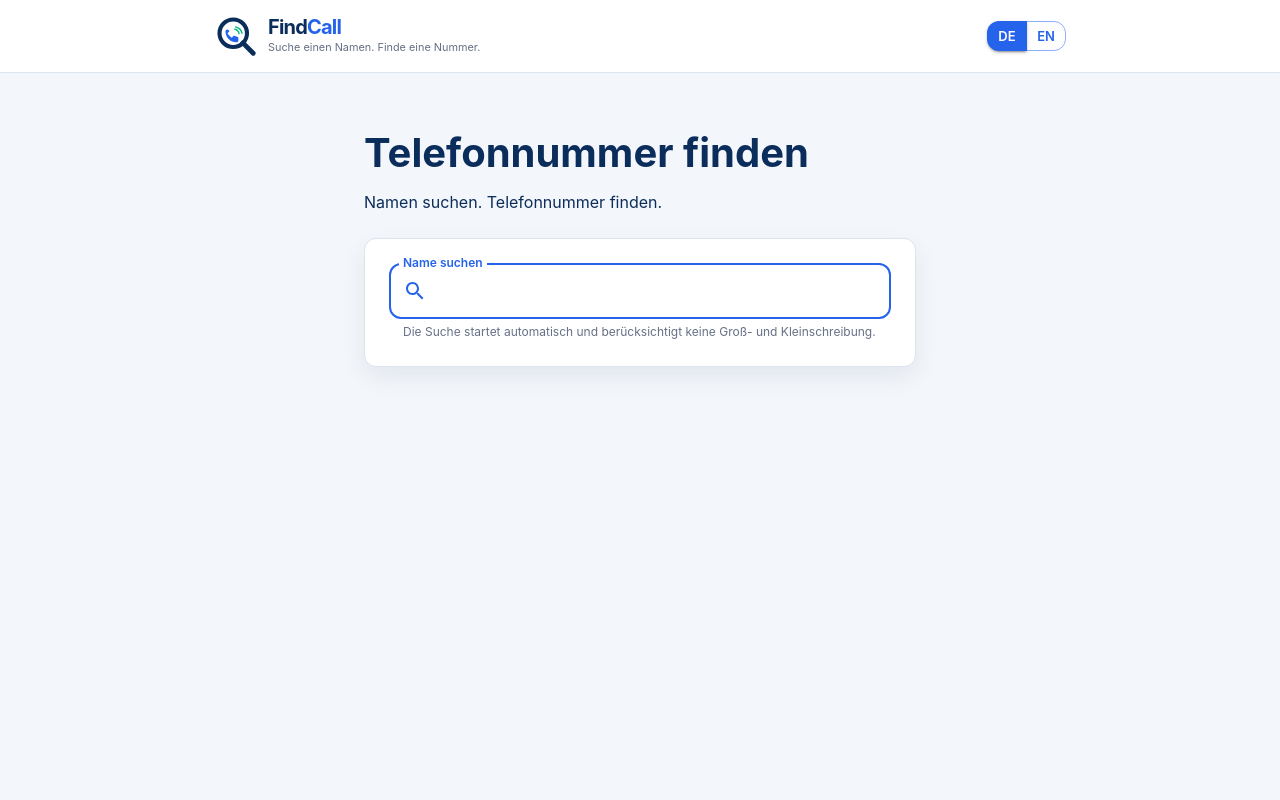
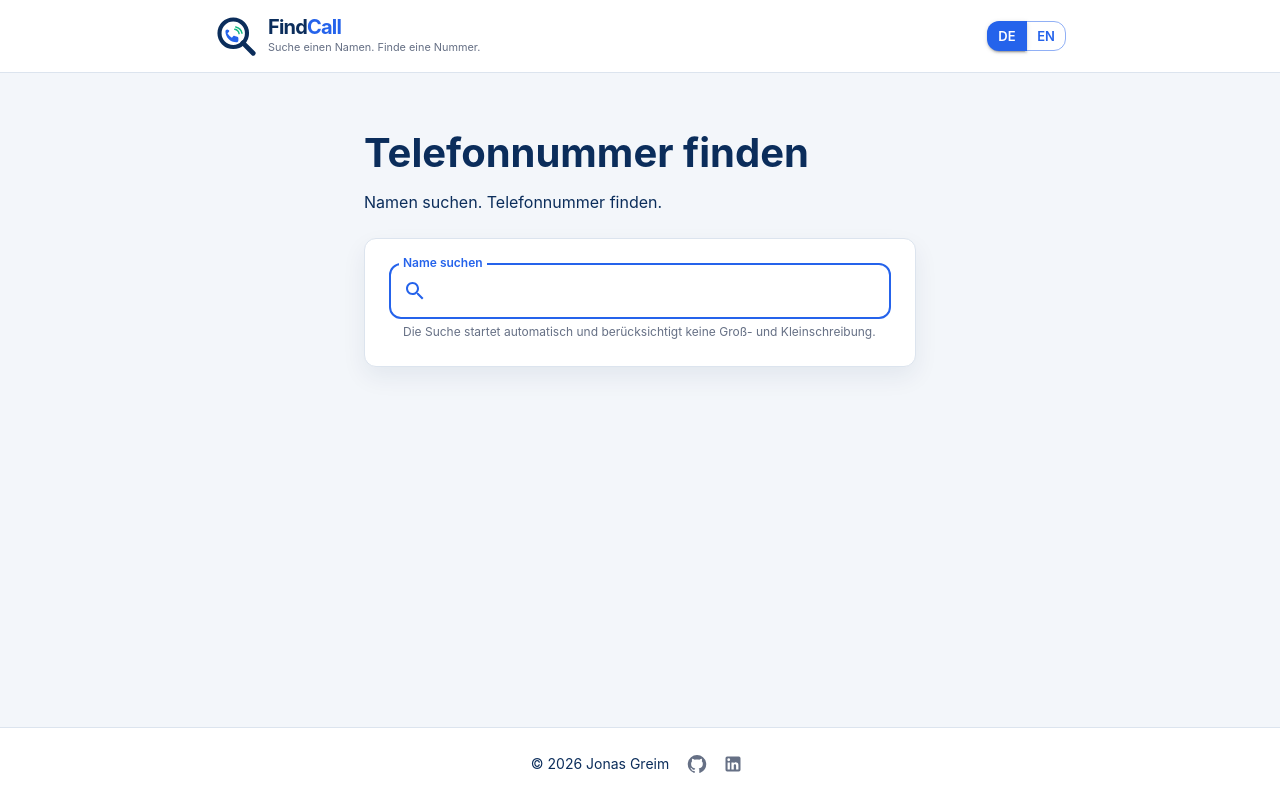
Before and after one commit to JonasGreim/phonebook-challenge, a React (Vite) app: page / in a window 1280 px wide. Built offline with nearby package versions, Linux system fonts and the light colour scheme; no server answers.

Commit message:
feat: implement ProjectFooter component with author links and refine empty search results display

```diff
--- a/src/App.tsx
+++ b/src/App.tsx
@@ -14,6 +14,7 @@ import {
   Typography,
 } from '@mui/material';
 import AppHeader from './components/AppHeader.js';
+import ProjectFooter from './components/ProjectFooter.js';
 import SearchResults from './components/SearchResults.js';
 import { useClipboardFeedback } from './hooks/useClipboardFeedback.js';
 import { usePhonebookSearch } from './hooks/usePhonebookSearch.js';
@@ -48,7 +49,10 @@ export default function App() {
   return (
     <ThemeProvider theme={theme}>
       <CssBaseline />
-      <Box component="main" sx={{ minHeight: '100vh' }}>
+      <Box
+        sx={{ display: 'flex', flexDirection: 'column', minHeight: '100vh' }}
+      >
+        <Box component="main" sx={{ flexGrow: 1 }}>
           <AppHeader locale={locale} onLocaleChange={handleLocaleChange} />
           <Container maxWidth="sm" sx={{ py: { xs: 4, sm: 7 } }}>
             <Box
@@ -122,6 +126,8 @@ export default function App() {
             </Box>
           </Container>
         </Box>
+        <ProjectFooter locale={locale} />
+      </Box>
     </ThemeProvider>
   );
 }
--- /dev/null
+++ b/src/components/ProjectFooter.tsx
@@ -0,0 +1,115 @@
+import GitHubIcon from '@mui/icons-material/GitHub';
+import LinkedInIcon from '@mui/icons-material/LinkedIn';
+import { Box, Container, IconButton, Tooltip, Typography } from '@mui/material';
+import { translations, type Locale } from '../i18n.js';
+
+const AUTHOR_NAME = 'Jonas Greim';
+const GITHUB_PROFILE_URL = 'https://github.com/JonasGreim';
+const LINKEDIN_PROFILE_URL = 'http://www.linkedin.com/in/jonas-greim-dev';
+
+interface ProjectFooterProps {
+  locale: Locale;
+}
+
+export default function ProjectFooter({ locale }: ProjectFooterProps) {
+  const text = translations[locale];
+  const year = new Date().getFullYear();
+
+  return (
+    <Box
+      component="footer"
+      sx={{
+        bgcolor: 'background.paper',
+        borderTop: 1,
+        borderColor: 'divider',
+        mt: 'auto',
+      }}
+    >
+      <Container
+        maxWidth="md"
+        sx={{
+          alignItems: 'center',
+          display: 'flex',
+          justifyContent: 'center',
+          py: 2.5,
+          textAlign: 'center',
+        }}
+      >
+        <Box
+          sx={{
+            alignItems: 'center',
+            display: 'inline-flex',
+            gap: 1.5,
+            justifyContent: 'center',
+          }}
+        >
+          <Typography
+            color="text.secondary"
+            sx={{
+              fontSize: '0.875rem',
+              lineHeight: 1.43,
+              whiteSpace: 'nowrap',
+            }}
+            variant="body2"
+          >
+            © {year} {AUTHOR_NAME}
+          </Typography>
+          <Box sx={{ display: 'flex', gap: 0.5 }}>
+            <Tooltip title={text.githubProfileLinkLabel}>
+              <IconButton
+                aria-label={text.githubProfileLinkLabel}
+                component="a"
+                href={GITHUB_PROFILE_URL}
+                rel="noreferrer"
+                size="small"
+                sx={{
+                  '&:focus-visible': {
+                    outline: '3px solid',
+                    outlineColor: 'primary.main',
+                    outlineOffset: 3,
+                  },
+                  '&:hover': {
+                    bgcolor: 'primary.light',
+                    color: 'primary.main',
+                  },
+                  color: 'text.secondary',
+                  minHeight: 32,
+                  minWidth: 32,
+                }}
+                target="_blank"
+              >
+                <GitHubIcon aria-hidden="true" sx={{ fontSize: 20 }} />
+              </IconButton>
+            </Tooltip>
+            <Tooltip title={text.linkedInProfileLinkLabel}>
+              <IconButton
+                aria-label={text.linkedInProfileLinkLabel}
+                component="a"
+                href={LINKEDIN_PROFILE_URL}
+                rel="noreferrer"
+                size="small"
+                sx={{
+                  '&:focus-visible': {
+                    outline: '3px solid',
+                    outlineColor: 'primary.main',
+                    outlineOffset: 3,
+                  },
+                  '&:hover': {
+                    bgcolor: 'primary.light',
+                    color: 'primary.main',
+                  },
+                  color: 'text.secondary',
+                  minHeight: 32,
+                  minWidth: 32,
+                }}
+                target="_blank"
+              >
+                <LinkedInIcon aria-hidden="true" sx={{ fontSize: 20 }} />
+              </IconButton>
+            </Tooltip>
+          </Box>
+        </Box>
+      </Container>
+    </Box>
+  );
+}
--- a/src/components/SearchResults.tsx
+++ b/src/components/SearchResults.tsx
@@ -1,6 +1,7 @@
 import CheckIcon from '@mui/icons-material/Check';
 import ContentCopyOutlinedIcon from '@mui/icons-material/ContentCopyOutlined';
 import PhoneOutlinedIcon from '@mui/icons-material/PhoneOutlined';
+import SearchIcon from '@mui/icons-material/Search';
 import {
   Alert,
   Box,
@@ -70,15 +71,17 @@ export default function SearchResults({
       ? text.waiting
       : status === 'loading'
         ? text.loading
-        : status === 'success'
-          ? text.resultsCount(searchPage?.totalCount ?? 0)
+        : '';
+  const headerMetadata =
+    status === 'success'
+      ? resultRange
       : status === 'empty'
-            ? text.noResults
-            : '';
+        ? text.emptyResultsCount
+        : text.waiting;
 
   return (
     <>
-      {status !== 'initial' ? (
+      {status === 'waiting' || status === 'loading' || status === 'error' ? (
         <Box
           aria-atomic="true"
           aria-busy={status === 'loading'}
@@ -101,8 +104,17 @@ export default function SearchResults({
       ) : null}
 
       {searchPage &&
-      (status === 'success' || status === 'waiting' || status === 'loading') ? (
-        <Paper component="section" aria-label={text.results} elevation={0}>
+      (status === 'success' ||
+        status === 'empty' ||
+        status === 'waiting' ||
+        status === 'loading') ? (
+        <Paper
+          component="section"
+          aria-atomic={status === 'empty' ? 'true' : undefined}
+          aria-label={text.results}
+          aria-live={status === 'empty' ? 'polite' : undefined}
+          elevation={0}
+        >
           <Box
             sx={{
               alignItems: 'center',
@@ -118,7 +130,7 @@ export default function SearchResults({
               {text.results}
             </Typography>
             <Typography color="text.secondary" variant="body2">
-              {status === 'success' ? resultRange : text.waiting}
+              {headerMetadata}
             </Typography>
           </Box>
           {status === 'success' ? (
@@ -217,6 +229,48 @@ export default function SearchResults({
               ))}
             </List>
           ) : null}
+          {status === 'empty' ? (
+            <List disablePadding>
+              <ListItem
+                sx={{
+                  alignItems: 'center',
+                  gap: 1.5,
+                  px: { xs: 2, sm: 3 },
+                  py: 1.5,
+                }}
+              >
+                <Box
+                  aria-hidden="true"
+                  sx={{
+                    alignItems: 'center',
+                    bgcolor: 'primary.light',
+                    borderRadius: '50%',
+                    color: 'primary.main',
+                    display: 'flex',
+                    flexShrink: 0,
+                    height: 36,
+                    justifyContent: 'center',
+                    width: 36,
+                  }}
+                >
+                  <SearchIcon fontSize="small" />
+                </Box>
+                <ListItemText
+                  primary={text.noResults}
+                  secondary={text.noResultsHint}
+                  slotProps={{
+                    primary: {
+                      sx: { color: 'text.primary', fontWeight: 600 },
+                    },
+                    secondary: {
+                      sx: { color: 'text.secondary', mt: 0.25 },
+                    },
+                  }}
+                />
+              </ListItem>
+            </List>
+          ) : null}
+          {status !== 'empty' ? (
             <Box
               sx={{
                 alignItems: { sm: 'center' },
@@ -268,6 +322,7 @@ export default function SearchResults({
                 siblingCount={0}
               />
             </Box>
+          ) : null}
         </Paper>
       ) : null}
 
@@ -285,7 +340,7 @@ export default function SearchResults({
           '& .MuiAlert-root': {
             maxWidth: { sm: 480, xs: 'calc(100vw - 32px)' },
           },
-          bottom: { sm: 24, xs: 16 },
+          bottom: { sm: 72, xs: 88 },
         }}
       >
         {clipboardFeedback ? (
--- a/src/i18n.ts
+++ b/src/i18n.ts
@@ -12,15 +12,19 @@ type Translations = {
   copyFailed: string;
   copyPhoneNumber: (name: string) => string;
   documentTitle: string;
+  emptyResultsCount: string;
   english: string;
   german: string;
   heading: string;
+  githubProfileLinkLabel: string;
   helperText: string;
   homeLabel: string;
   languageLabel: string;
+  linkedInProfileLinkLabel: string;
   loading: string;
   logoSubtitle: string;
   noResults: string;
+  noResultsHint: string;
   nextPage: string;
   page: (page: number) => string;
   phoneCopied: string;
@@ -45,16 +49,21 @@ export const translations: Record<Locale, Translations> = {
       'Die Telefonnummer konnte nicht kopiert werden. Du kannst sie weiterhin auswählen.',
     copyPhoneNumber: (name) => `Telefonnummer von ${name} kopieren`,
     documentTitle: 'FindCall – Telefonnummer finden',
+    emptyResultsCount: '0 Treffer',
     english: 'Englisch',
     german: 'Deutsch',
     heading: 'Telefonnummer finden',
+    githubProfileLinkLabel: 'GitHub-Profil von Jonas Greim',
     helperText:
       'Die Suche startet automatisch und berücksichtigt keine Groß- und Kleinschreibung.',
     homeLabel: 'FindCall – zur Startseite',
     languageLabel: 'Sprache',
+    linkedInProfileLinkLabel: 'LinkedIn-Profil von Jonas Greim',
     loading: 'Telefonbuch wird durchsucht.',
     logoSubtitle: 'Suche einen Namen. Finde eine Nummer.',
-    noResults: 'Keine passenden Kontakte gefunden.',
+    noResults: 'Keine passenden Kontakte gefunden',
+    noResultsHint:
+      'Versuche einen anderen Namen oder einen kürzeren Suchbegriff.',
     nextPage: 'Nächste Seite',
     page: (page) => `Seite ${page}`,
     phoneCopied: 'Telefonnummer kopiert.',
@@ -81,15 +90,19 @@ export const translations: Record<Locale, Translations> = {
       'The phone number could not be copied. You can still select it.',
     copyPhoneNumber: (name) => `Copy phone number for ${name}`,
     documentTitle: 'FindCall – Find a phone number',
+    emptyResultsCount: '0 results',
     english: 'English',
     german: 'German',
     heading: 'Find a phone number',
+    githubProfileLinkLabel: 'Jonas Greim’s GitHub profile',
     helperText: 'Search starts automatically and is not case-sensitive.',
     homeLabel: 'FindCall – back to home',
     languageLabel: 'Language',
+    linkedInProfileLinkLabel: 'Jonas Greim’s LinkedIn profile',
     loading: 'Searching the phonebook.',
     logoSubtitle: 'Search a name. Find a number.',
-    noResults: 'No matching contacts found.',
+    noResults: 'No matching contacts found',
+    noResultsHint: 'Try another name or a shorter search term.',
     nextPage: 'Next page',
     page: (page) => `Page ${page}`,
     phoneCopied: 'Phone number copied.',
```
Also changed, not shown: ai/tasks/current/implementation.md (+28 -23 lines), 4 other files (tests, documents, lock files or other folders). Lines whose indentation alone changed are shown as unchanged.
